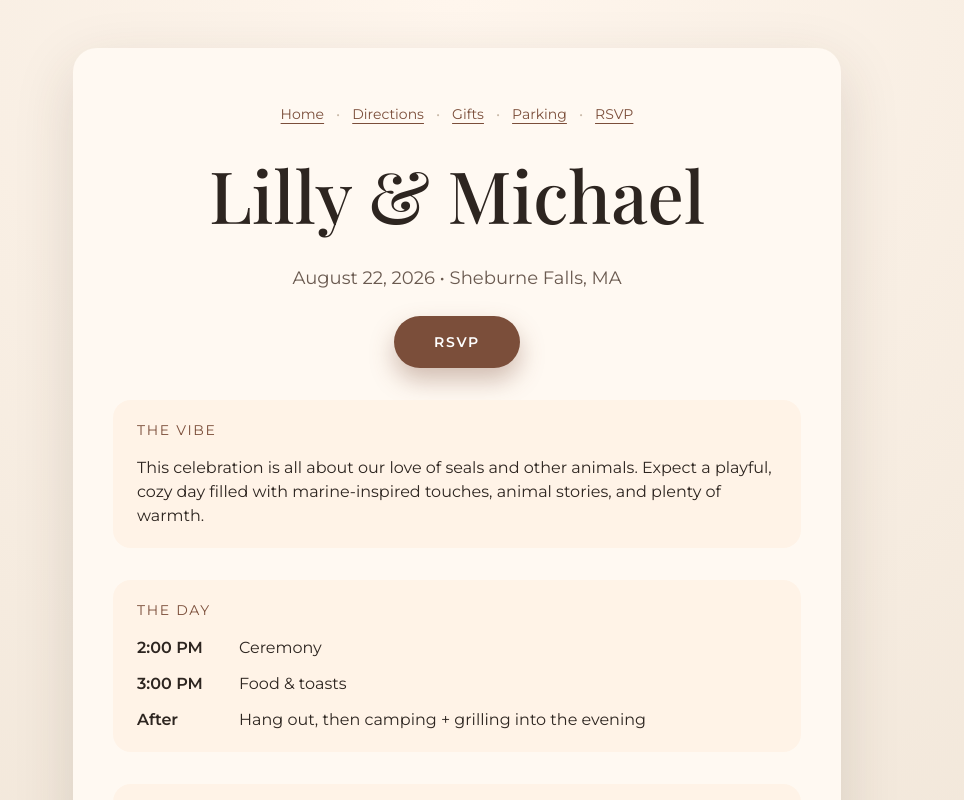
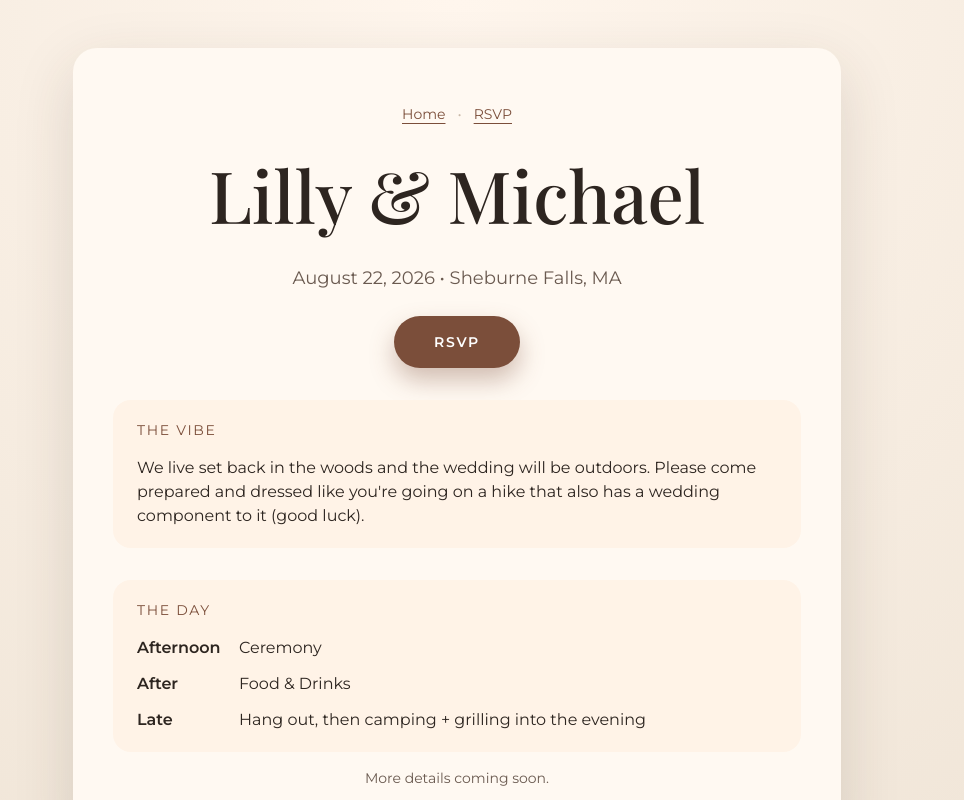
Before and after one commit to mjsokolo/wedding, a React (Vite) app: page / in a window 1280 px wide. Shown: the top 800 px of the page, without its empty margins (183-1147 px from the left). Built offline with nearby package versions, Linux system fonts and the light colour scheme.

Commit message:
a bunch more changes

```diff
--- a/src/App.jsx
+++ b/src/App.jsx
@@ -9,6 +9,7 @@ const RSVP_ENDPOINT =
 const initialForm = {
   fullName: "",
   attending: "",
+  camping: "",
   guestCount: "1",
   dietaryNotes: "",
   website: "",
@@ -22,17 +23,6 @@ export default function App() {
 
   const handleChange = (event) => {
     const { name, value } = event.target;
-    if (name === "guestCount") {
-      const cleaned = value.replace(/[^\d]/g, "");
-      if (cleaned === "") {
-        setForm((prev) => ({ ...prev, [name]: "" }));
-        return;
-      }
-      const numericValue = Number.parseInt(cleaned, 10);
-      const clamped = Math.min(Math.max(numericValue, 1), 4);
-      setForm((prev) => ({ ...prev, [name]: String(clamped) }));
-      return;
-    }
     setForm((prev) => ({ ...prev, [name]: value }));
   };
 
--- a/src/components/Header.jsx
+++ b/src/components/Header.jsx
@@ -16,15 +16,15 @@ export default function Header({
           Home
         </button>
         <span className="text-[#c9b9a8]">•</span>
-        <button
+        {/* <button
           className="underline underline-offset-4"
           type="button"
           onClick={() => onNavigate("directions")}
           aria-current={active === "directions" ? "page" : undefined}
         >
           Directions
-        </button>
-        <span className="text-[#c9b9a8]">•</span>
+        </button> */}
+        {/* <span className="text-[#c9b9a8]">•</span>
         <button
           className="underline underline-offset-4"
           type="button"
@@ -33,8 +33,8 @@ export default function Header({
         >
           Gifts
         </button>
-        <span className="text-[#c9b9a8]">•</span>
-        <button
+        <span className="text-[#c9b9a8]">•</span> */}
+        {/* <button
           className="underline underline-offset-4"
           type="button"
           onClick={() => onNavigate("parking")}
@@ -42,7 +42,7 @@ export default function Header({
         >
           Parking
         </button>
-        <span className="text-[#c9b9a8]">•</span>
+        <span className="text-[#c9b9a8]">•</span> */}
         <button
           className="underline underline-offset-4"
           type="button"
--- a/src/components/Landing.jsx
+++ b/src/components/Landing.jsx
@@ -26,9 +26,8 @@ export default function Landing({ active, onNavigate, onRsvpClick }) {
           The Vibe
         </h2>
         <p className="text-base text-[#2d2520]">
-          This celebration is all about our love of seals and other animals.
-          Expect a playful, cozy day filled with marine-inspired touches, animal
-          stories, and plenty of warmth.
+          We live set back in the woods and the wedding will be outdoors.
+          Please come prepared and dressed like you're going on a hike that also has a wedding component to it (good luck).
         </p>
       </section>
       <section className="mt-4 w-full rounded-[18px] bg-[#fff3e7] px-6 py-5 text-left font-sans">
@@ -37,20 +36,20 @@ export default function Landing({ active, onNavigate, onRsvpClick }) {
         </h2>
         <ul className="grid gap-3 text-base text-[#2d2520]">
           <li className="flex items-baseline gap-3">
-            <strong className="min-w-[90px] font-semibold">2:00 PM</strong>
+            <strong className="min-w-[90px] font-semibold">Afternoon</strong>
             Ceremony
           </li>
           <li className="flex items-baseline gap-3">
-            <strong className="min-w-[90px] font-semibold">3:00 PM</strong>
-            Food & toasts
+            <strong className="min-w-[90px] font-semibold">After</strong>
+            Food & Drinks
           </li>
           <li className="flex items-baseline gap-3">
-            <strong className="min-w-[90px] font-semibold">After</strong>
+            <strong className="min-w-[90px] font-semibold">Late</strong>
             Hang out, then camping + grilling into the evening
           </li>
         </ul>
       </section>
-      <section className="mt-4 w-full rounded-[18px] bg-[#fff3e7] px-6 py-5 text-left font-sans">
+      {/* <section className="mt-4 w-full rounded-[18px] bg-[#fff3e7] px-6 py-5 text-left font-sans">
         <h2 className="mb-3 text-sm uppercase tracking-[0.12em] text-[#7b4e3a]">
           Gifts
         </h2>
@@ -67,7 +66,7 @@ export default function Landing({ active, onNavigate, onRsvpClick }) {
           </a>
           .
         </p>
-      </section>
+      </section> */}
       <p className="text-sm text-[#6a5a50]">More details coming soon.</p>
     </main>
   );
--- a/src/components/RsvpForm.jsx
+++ b/src/components/RsvpForm.jsx
@@ -53,20 +53,37 @@ export default function RsvpForm({
           </select>
         </label>
         <label className="grid gap-2 text-sm">
+          <span>Will you be camping?</span>
+          <select
+            name="camping"
+            value={form.camping}
+            onChange={onChange}
+            className="rounded-[14px] border border-[#d9c9b8] bg-[#fffdf9] px-4 py-3 text-base"
+            required
+          >
+            <option value="" disabled>
+              Select an option
+            </option>
+            <option value="yes">Yes</option>
+            <option value="no">No</option>
+            <option value="maybe">Maybe</option>
+          </select>
+        </label>
+        <label className="grid gap-2 text-sm">
           <span>Guest count</span>
-          <input
+          <select
             name="guestCount"
-            type="number"
-            min="1"
-            max="4"
-            inputMode="numeric"
-            pattern="\\d*"
-            step="1"
             value={form.guestCount}
             onChange={onChange}
             required
             className="rounded-[14px] border border-[#d9c9b8] bg-[#fffdf9] px-4 py-3 text-base"
-          />
+          >
+            <option value="" disabled>
+              Select number of guests
+            </option>
+            <option value="1">1</option>
+            <option value="2">2</option>
+          </select>
         </label>
         <label className="grid gap-2 text-sm">
           <span>Dietary notes (optional)</span>
```
